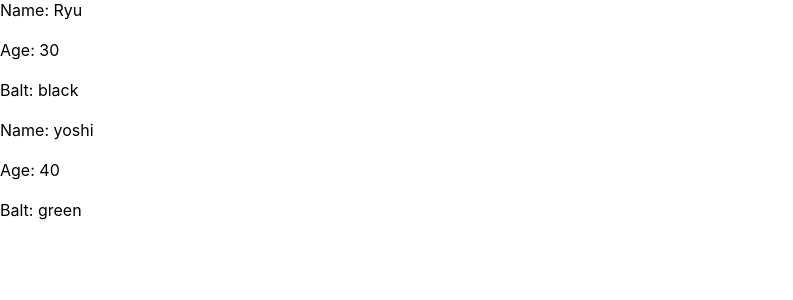
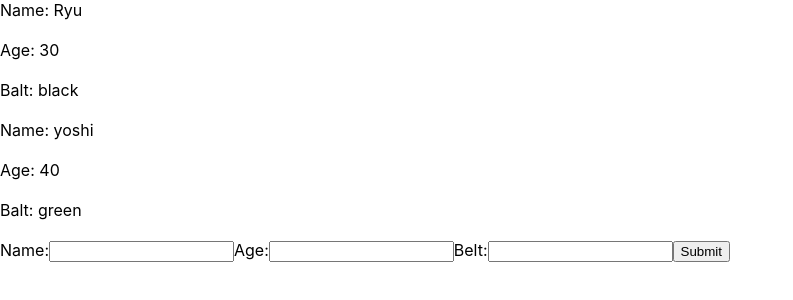
Before and after one commit to wagolemusa/reactpractice, a React (Create React App) app: page / in a window 1280 px wide. Shown: the top 300 px of the page, without its empty margins (0-793 px from the left). Built offline with nearby package versions, Linux system fonts and the light colour scheme.

Commit message:
creating forms and submit data

```diff
--- /dev/null
+++ b/src/AddNiga.js
@@ -0,0 +1,37 @@
+import React, { Component } from  'react'
+
+class AddNiga extends Component {
+    state = {
+        name: null,
+        age: null,
+        belt: null
+    }
+    handleChange = (e) => {
+        this.setState({
+            [e.target.id]: e.target.value
+        })
+    }
+
+    handleSubmit = (e) =>{
+        e.preventDefault();
+        console.log(this.state);
+    }
+    render(){
+        return (
+            <div>
+                <form onSubmit={this.handleSubmit}>
+                    <label htmlFor="name">Name:</label>
+                    <input type="text" id="name" onChange={this.handleChange} />
+                    <label htmlFor="name">Age:</label>
+                    <input type="text" id="age" onChange={this.handleChange} />
+                    <label htmlFor="name">Belt:</label>
+                    <input type="text" id="belt" onChange={this.handleChange} />
+                    <button>Submit</button>
+
+                </form>
+            </div>
+        )
+    }
+}
+
+export default AddNiga;
--- a/src/App.js
+++ b/src/App.js
@@ -1,6 +1,7 @@
 import React, { Component } from 'react';
 // import Dataapp from './Dataapp';
 import Nestapp from './Nestapp'
+import AddNiga from './AddNiga';
 
 class App extends Component{
 
@@ -18,6 +19,7 @@
         {/* <Dataapp /> */}
 
         <Nestapp ningas = {this.state.ningas} />
+        <AddNiga />
       </div>
 
     )
```
